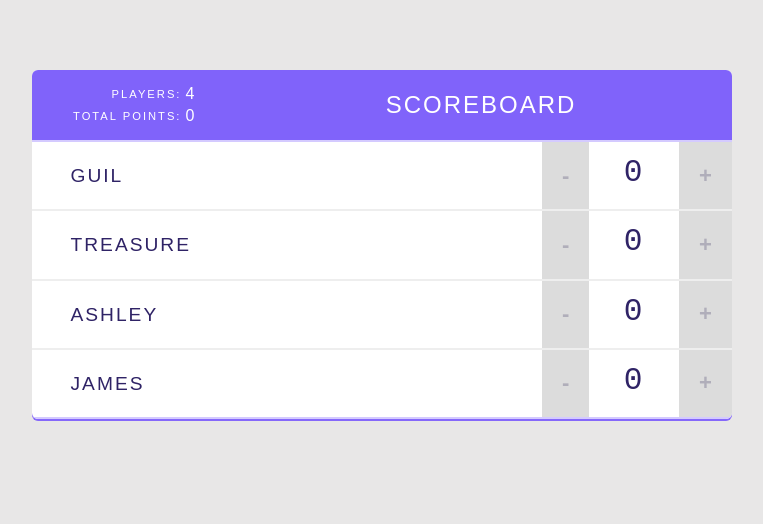
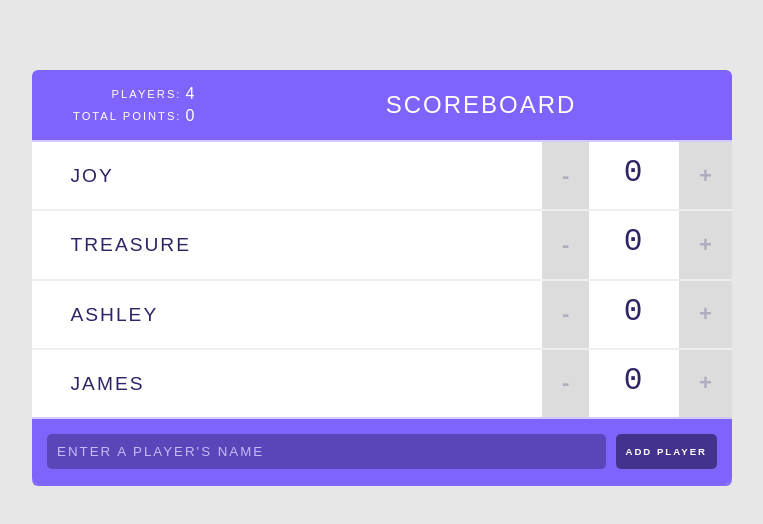
Before and after one commit to JoyyToo/ScoreBoardV2, a React (Create React App) app: page / in a window 1280 px wide. Shown: the top 524 px of the page, without its empty margins (258-1021 px from the left). Built offline with nearby package versions, Linux system fonts and the light colour scheme.

Commit message:
Add Player Form

```diff
--- /dev/null
+++ b/src/components/AddPlayerForm.js
@@ -0,0 +1,38 @@
+import React, { Component } from "react";
+
+class AddPlayerForm extends Component {
+
+  state = {
+    value : ''
+  };
+
+  handleValueChange = (e) => {
+    this.setState({ value: e.target.value })
+  };
+
+  handleSubmit = (e) => {
+    e.preventDefault();
+    this.props.addPlayer(this.state.value);
+    this.setState({value: ""})
+  };
+
+  render() {
+    return (
+      <form onSubmit={this.handleSubmit}>
+        <input
+          type="text"
+          value={this.state.value}
+          onChange={this.handleValueChange}
+          placeholder="Enter a player's name"
+        />
+
+        <input
+          type="submit"
+          value="Add Player"
+        />
+      </form>
+    )
+  }
+}
+
+export default AddPlayerForm;
--- a/src/components/App.js
+++ b/src/components/App.js
@@ -1,12 +1,13 @@
 import React, { Component } from 'react';
 import Header from './Header';
 import Player from './Player'
+import AddPlayerForm from './AddPlayerForm';
 
 class App extends Component {
   state = {
     players: [
       {
-        name: "Guil",
+        name: "Joy",
         score: 0,
         id: 1
       },
@@ -28,6 +29,9 @@
     ]
   };
 
+  //player id counter
+  prevPlayerId = 4;
+
   handleScoreChange = (index, delta) => {
     this.setState( prevState => ({
       score: prevState.players[index].score += delta
@@ -40,6 +44,21 @@
         players: prevState.players.filter(p => p.id !== id)
       };
     });
+  };
+
+  handleAddPlayer = (name) => {
+    this.setState(prevState => {
+      return {
+        players: [
+          ...prevState.players,
+          {
+            name,
+            score: 0,
+            id: this.prevPlayerId += 1
+          }
+        ]
+      };
+    })
   };
 
   render() {
@@ -62,6 +81,7 @@
             changeScore={this.handleScoreChange}
           />
         )}
+        <AddPlayerForm addPlayer={this.handleAddPlayer}/>
       </div>
     );
   }
```
